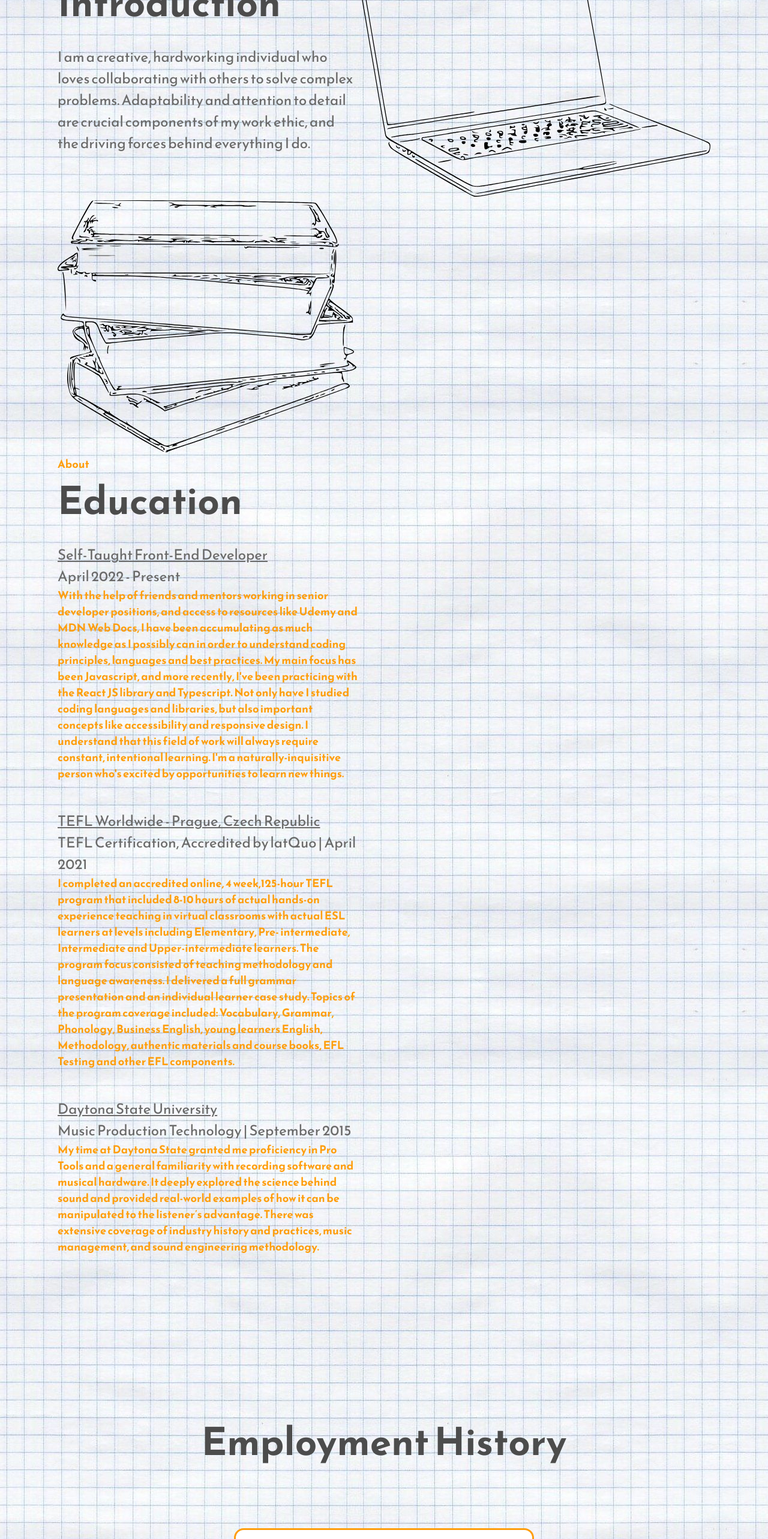
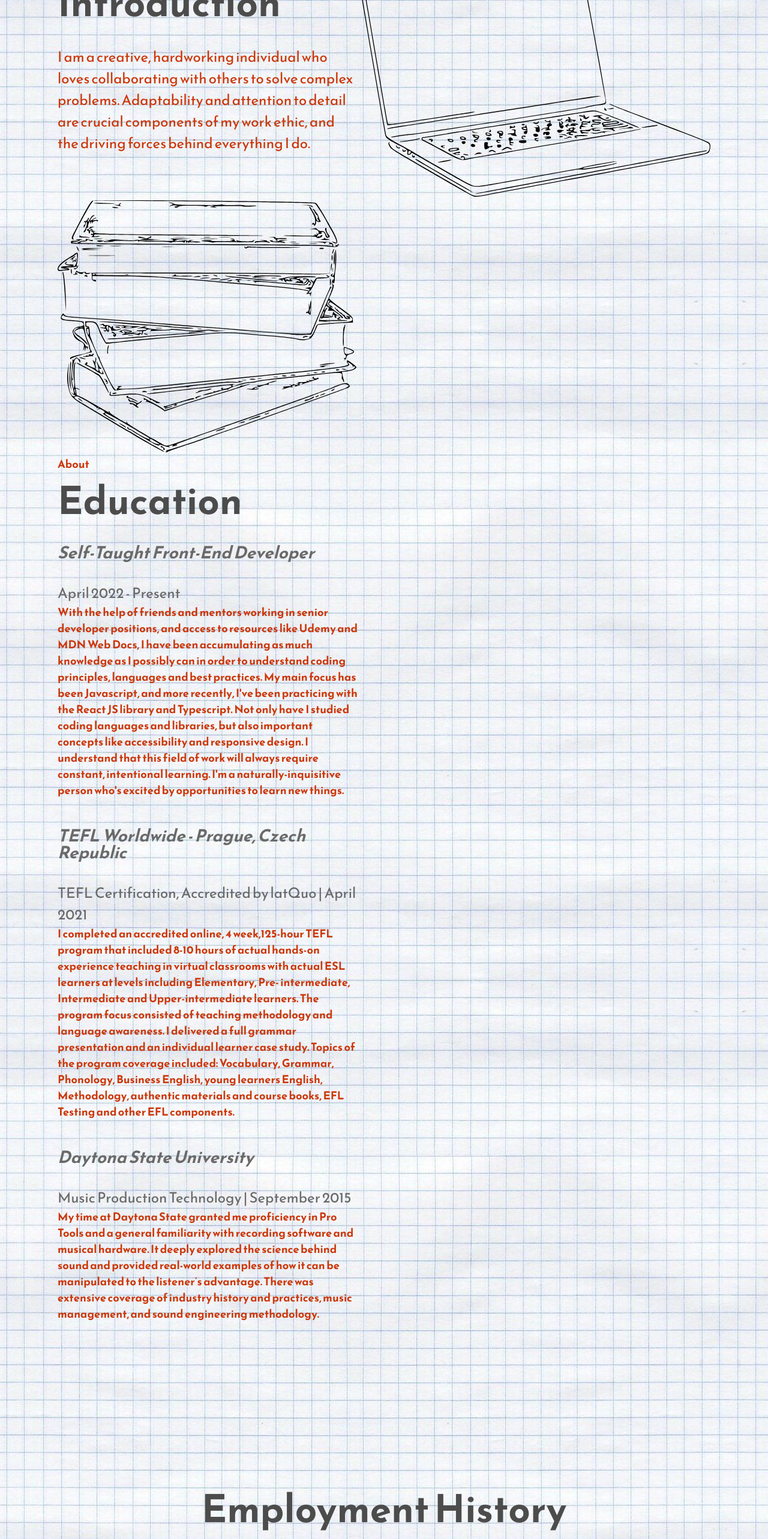
Before and after one commit to JohnnyPezzimenti/CV-website, a React (Create React App) app: page / in a window 1280 px wide. Shown: the part 234-2800 px from the top of the page at 60% size. Built offline with nearby package versions, Linux system fonts and the light colour scheme.

Commit message:
Fixed page title, reconfigured headings appropriately, adjusted color contrast, removed non-link underlining, updated alt texts

```diff
--- a/public/index.html
+++ b/public/index.html
@@ -12,7 +12,7 @@
   <link rel="preconnect" href="https://fonts.googleapis.com">
   <link rel="preconnect" href="https://fonts.gstatic.com" crossorigin>
   <link href="https://fonts.googleapis.com/css2?family=Reem+Kufi:wght@400;500;600;700&display=swap" rel="stylesheet">
-  <title>CV</title>
+  <title>Welcome to the CV of Johnny Pezzimenti, junior front-end developer.</title>
 </head>
 
 <body>
--- a/src/App.css
+++ b/src/App.css
@@ -93,9 +93,17 @@ nav {
   color: #6a6a6a;
   margin: 1.5rem 0rem;
 }
+
+.primary-text-color {
+  font-size: clamp(1rem, 3vw, 1.5rem);
+  max-width: 500px;
+  color: #cc370a;
+  margin: 1.5rem 0rem;
+}
+
 .secondary-button {
   padding: 1rem 2.5rem;
-  background-color: #fe9e0d;
+  background-color: #cc370a;
   outline: none;
   border: none;
   border-radius: 5rem;
@@ -127,14 +135,14 @@ nav {
 }
 .primary-subheading {
   font-weight: 700;
-  color: #fe9e0d;
+  color: #cc370a;
   font-size: 1.15rem;
 }
 .about-buttons-container {
   margin-top: 2rem;
   display: flex;
 }
-.contact-page-wrapper h1 {
+.contact-page-wrapper h2 {
   max-width: 900px !important;
 }
 .contact-page-wrapper {
@@ -219,9 +227,9 @@ nav {
 .skills-stars-container svg {
   margin: 0rem 0.25rem;
   font-size: 1.5rem;
-  color: #fe9e0d;
+  color: #cc370a;
 }
-.skills-section-bottom h2 {
+.skills-section-bottom h3 {
   margin-top: 1.5rem;
 }
 .work-section-wrapper {
@@ -231,7 +239,7 @@ nav {
   text-align: center;
   max-width: 600px !important;
 }
-.work-section-top h1 {
+.work-section-top h2 {
   max-width: 700px !important;
 }
 .work-section-top {
@@ -253,12 +261,32 @@ nav {
   border-radius: 1rem;
   color: #505050;
   margin: 1rem 2rem;
-  border-color: #fe9e0d;
+  border-color: #cc370a;
   border-style: solid;
 }
-.work-section-info h2 {
+.work-section-info h3 {
   margin: 1rem 0rem;
 }
+
+.italic-subheading {
+  font-style: italic;
+  line-height: 1.75rem;
+  font-size: 1.75rem;
+}
+
+#invisible {
+  font-size: 0;
+  width: 1px;
+  height: 1px;
+  display: inline-block;
+  overflow: hidden;
+  position: absolute!important;
+  border: 0!important;
+  padding: 0!important;
+  margin: 0!important;
+  clip: rect(1px,1px,1px,1px);
+}
+
 .work-section-bottom {
   margin-top: 5rem;
   display: flex;
@@ -320,6 +348,7 @@ nav {
     text-align: center;
     max-width: 80%;
   }
+
   .home-text-section,
   .about-section-text-container {
     justify-content: center;
--- a/src/Components/About.js
+++ b/src/Components/About.js
@@ -6,15 +6,15 @@ const About = () => {
         <div className='about-section-container'>
 
             <div className='about-section-image-container'>
-                <img src={AboutBackgroundImage} alt='' />
+                <img src={AboutBackgroundImage} alt='Image of a stack of books' />
             </div>
             <div className='about-section-text-container'>
                 <p className='primary-subheading'>About</p>
-                <h1 className='primary-heading'>
+                <h2 className='primary-heading'>
                     Education
-                </h1>
+                </h2>
                 <p className='primary-text'>
-                    <u>Self-Taught Front-End Developer</u>
+                    <h3 className='italic-subheading'>Self-Taught Front-End Developer</h3>
                     <br></br>
                     April 2022 - Present
                     <br></br>
@@ -24,7 +24,7 @@ const About = () => {
                     </p>
                 </p>
                 <p className='primary-text'>
-                    <u>TEFL Worldwide - Prague, Czech Republic</u>
+                    <h3 className='italic-subheading'>TEFL Worldwide - Prague, Czech Republic</h3>
                     <br></br>
                     TEFL Certification, Accredited by latQuo | April 2021
                     <br></br>
@@ -35,7 +35,7 @@ const About = () => {
                     </p>
                 </p>
                 <p className='primary-text'>
-                    <u>Daytona State University</u>
+                    <h3 className='italic-subheading'>Daytona State University</h3>
                     <br></br>
                     Music Production Technology | September 2015
                     <br></br>
--- a/src/Components/Contact.js
+++ b/src/Components/Contact.js
@@ -3,7 +3,7 @@ import React from 'react'
 const Contact = () => {
   return (
     <div className='contact-page-wrapper'>
-        <h1 className='primary-heading'>Reach out!</h1>
+        <h2 className='primary-heading'>Reach out!</h2>
         <div className='contact-form-container'>
             <input type='text' placeholder='Email address goes here' />
             <button className='secondary-button'>Submit</button>
--- a/src/Components/Footer.js
+++ b/src/Components/Footer.js
@@ -10,20 +10,20 @@ const Footer = () => {
     <div className='footer-wrapper'>
         <div className='footer-section-one'>
             <div className='footer-logo-container'>
-                <img src={Logo} alt='' />
+                <img src={Logo} alt='Johnny Pezzimenti' />
             </div>
             <div className='footer-icons'>
-                <BsTwitter />
-                <SiLinkedin />
-                <BsYoutube />
-                <FaFacebookF />
+                <BsTwitter alt='Twitter icon'/>
+                <SiLinkedin alt='Linkedin icon'/>
+                <BsYoutube alt='Youtube icon'/>
+                <FaFacebookF alt='Facebook icon'/>
             </div>
         </div>
         <div className='footer-section-two'>
             <div className='footer-section-columns'>
                 <span>+1-772-307-2584</span>
                 <span>pezzimentijohnny@gmail.com</span>
-                <span>102 N Las Olas Drive</span>
+                <span>Jensen Beach, FL</span>
             </div>
             <div className='footer-section-columns'>
                 <span>Johnny Pezzimenti © 2023</span>
--- a/src/Components/Home.js
+++ b/src/Components/Home.js
@@ -6,20 +6,21 @@ const Home = () => {
     return (
         <div className='home-container'>
             <Navbar />
+            <h1 id='invisible'>Johnny Pezzimenti CV</h1>
             <div className='home-banner-container' >
 
                 <div className='home-text-section' >
-                    <h1 className='primary-heading' >
+                    <h2 className='primary-heading' >
                         Introduction
-                    </h1>
-                    <p className='primary-text' >
+                    </h2>
+                    <p className='primary-text-color' >
                     I am a creative, hardworking individual who loves collaborating with others to solve complex problems. Adaptability and attention to detail are crucial components of my work ethic, and the driving forces behind everything I do.
 
                     </p>
 
                 </div>
                 <div className='home-image-container'>
-                    <img src={BannerImage} alt='' />
+                    <img src={BannerImage} alt='Image of an open laptop' />
 
                 </div>
             </div>
--- a/src/Components/Navbar.js
+++ b/src/Components/Navbar.js
@@ -6,7 +6,7 @@ const Navbar = () => {
     return (
         <nav>
             <div className='nav-logo-container'>
-                <img src={Logo} alt="" />
+                <img src={Logo} alt="Johnny Pezzimenti" />
             </div>
 
 
--- a/src/Components/Skills.js
+++ b/src/Components/Skills.js
@@ -4,8 +4,8 @@ const Skills = () => {
   return (
     <div className='work-section-wrapper'>
         <div className='work-section-top'>
-            <h1 className='primary-heading'>Skills</h1>
-            <h2 className='primary-text'>
+            <h2 className='primary-heading'>Skills</h2>
+            <h3 className='primary-text'>
                 - HTML
                 <br></br>
                 - CSS
@@ -26,7 +26,7 @@ const Skills = () => {
                 <br></br>
                 - Photography/Photo editing
                 <br></br>
-            </h2>
+            </h3>
         </div>
 
     </div>
--- a/src/Components/Work.js
+++ b/src/Components/Work.js
@@ -19,14 +19,14 @@ const Work = () => {
     <div className='work-section-wrapper'>
         <div className='work-section-top'>
 
-            <h1 className='primary-heading'>Employment History</h1>
+            <h2 className='primary-heading'>Employment History</h2>
 
         </div>
         <div className='work-section-bottom'>
             {workInfoData.map((data) => (
                 <div className='work-section-info'>
 
-                        <h2>{data.title}</h2>
+                        <h3>{data.title}</h3>
                         <p>{data.text}</p>
                 </div>
             ))}
```
